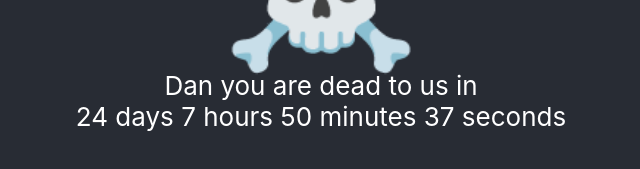
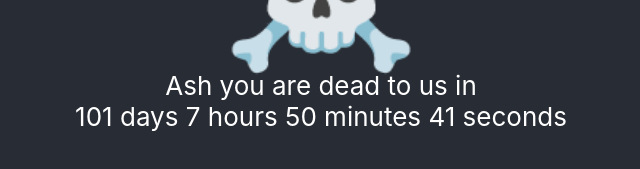
Before and after one commit to jonoHawkins/death-clock, a React (Create React App) app: page / in a window 1280 px wide. Shown: the part 379-548 px from the top of the page, without its empty margins (319-959 px from the left). Built offline with nearby package versions, Linux system fonts and the light colour scheme.

Commit message:
added Ash 🥺

```diff
--- a/src/App.js
+++ b/src/App.js
@@ -1,53 +1,13 @@
-import React, { useState, useEffect } from 'react';
-import logo from './logo.svg';
+import React from 'react';
 import './App.css';
+import DeathCountdown from './DeathCountdown';
 
 function App() {
-  const calculateTimeLeft = () => {
-    const difference = (new Date("2020-02-28 17:30")) - (new Date());
-    let timeLeft = {};
-
-    if (difference > 0) {
-      timeLeft = {
-        days: Math.floor(difference / (1000 * 60 * 60 * 24)),
-        hours: Math.floor((difference / (1000 * 60 * 60)) % 24),
-        minutes: Math.floor((difference / 1000 / 60) % 60),
-        seconds: Math.floor((difference / 1000) % 60)
-      };
-    }
-
-    return timeLeft;
-  };
-
-  const [timeLeft, setTimeLeft] = useState(calculateTimeLeft());
-
-  useEffect(() => {
-    setTimeout(() => {
-      setTimeLeft(calculateTimeLeft());
-    }, 1000);
-  });
-
-  const timerComponents = [];
-
-  Object.keys(timeLeft).forEach((interval, i) => {
-    if (!timeLeft[interval]) {
-      return;
-    }
-
-    timerComponents.push(
-      <span key={i}>
-        {timeLeft[interval]} {interval}{" "}
-      </span>
-    );
-  });
-
   return (
-    <div className="App">
-      <header className="App-header">
-        <span className="App-logo">☠️</span>
-        <p>{timerComponents.length ? <>Dan you are dead to us in<br /> {timerComponents}</> : <span>Dan you're dead to us now. Good luck.</span>}</p>
-      </header>
-    </div>
+    <DeathCountdown
+      colleagueName="Ash"
+      end="2020-05-15 17:30"
+    />
   );
 }
 
--- /dev/null
+++ b/src/DeathCountdown.js
@@ -0,0 +1,52 @@
+import React, { useState, useEffect } from 'react';
+
+function DeathCountdown({ end, colleagueName }) {
+    const calculateTimeLeft = () => {
+        const difference = (new Date(end)) - (new Date());
+        let timeLeft = {};
+
+        if (difference > 0) {
+            timeLeft = {
+                days: Math.floor(difference / (1000 * 60 * 60 * 24)),
+                hours: Math.floor((difference / (1000 * 60 * 60)) % 24),
+                minutes: Math.floor((difference / 1000 / 60) % 60),
+                seconds: Math.floor((difference / 1000) % 60)
+            };
+        }
+
+        return timeLeft;
+    };
+
+    const [timeLeft, setTimeLeft] = useState(calculateTimeLeft());
+
+    useEffect(() => {
+        setTimeout(() => {
+            setTimeLeft(calculateTimeLeft());
+        }, 1000);
+    }, []);
+
+    const timerComponents = [];
+
+    Object.keys(timeLeft).forEach((interval, i) => {
+        if (!timeLeft[interval]) {
+            return;
+        }
+
+        timerComponents.push(
+            <span key={i}>
+                {timeLeft[interval]} {interval}{" "}
+            </span>
+        );
+    });
+
+    return (
+        <div className="App">
+            <header className="App-header">
+                <span className="App-logo">☠️</span>
+                <p>{timerComponents.length ? <>{colleagueName} you are dead to us in<br /> {timerComponents}</> : <span>{colleagueName} you're dead to us now. Good luck.</span>}</p>
+            </header>
+        </div>
+    );
+}
+
+export default DeathCountdown;
```
